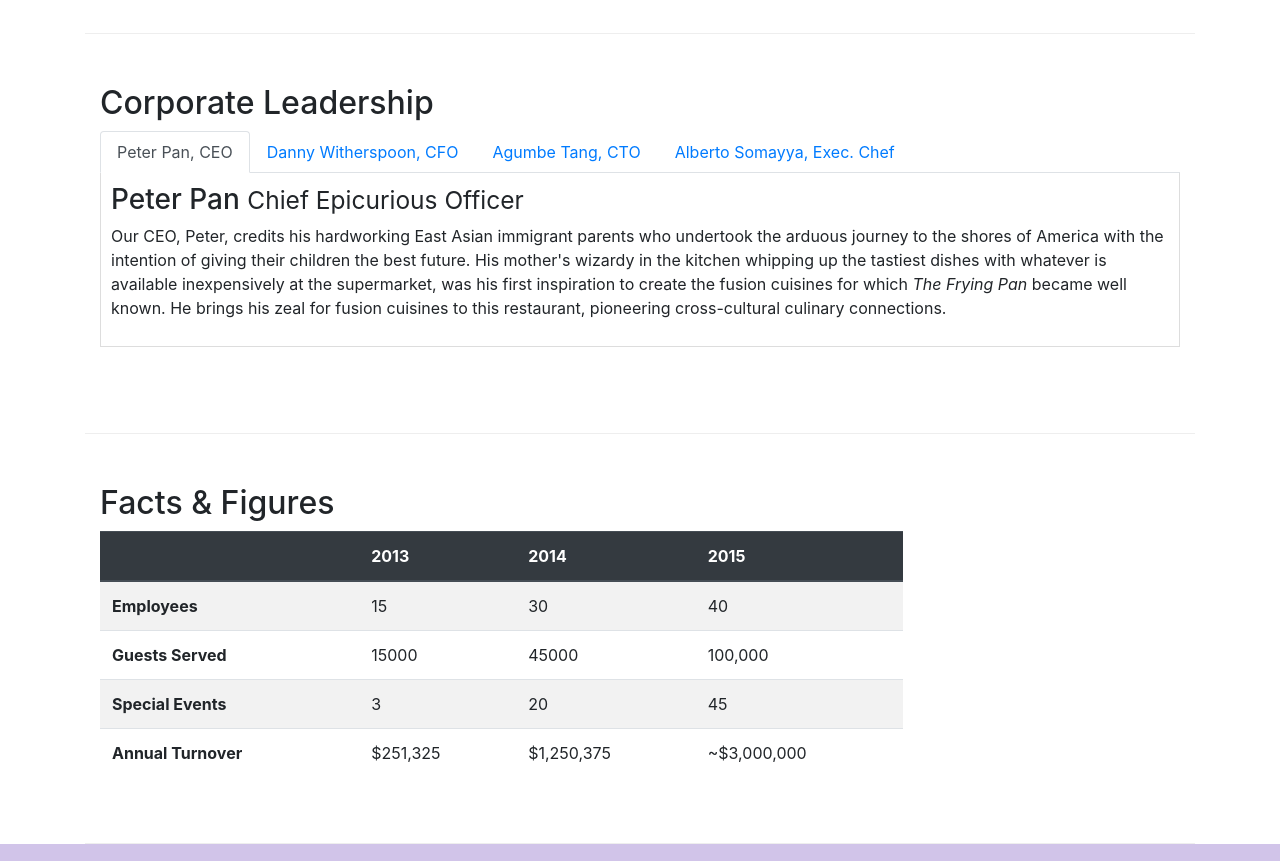
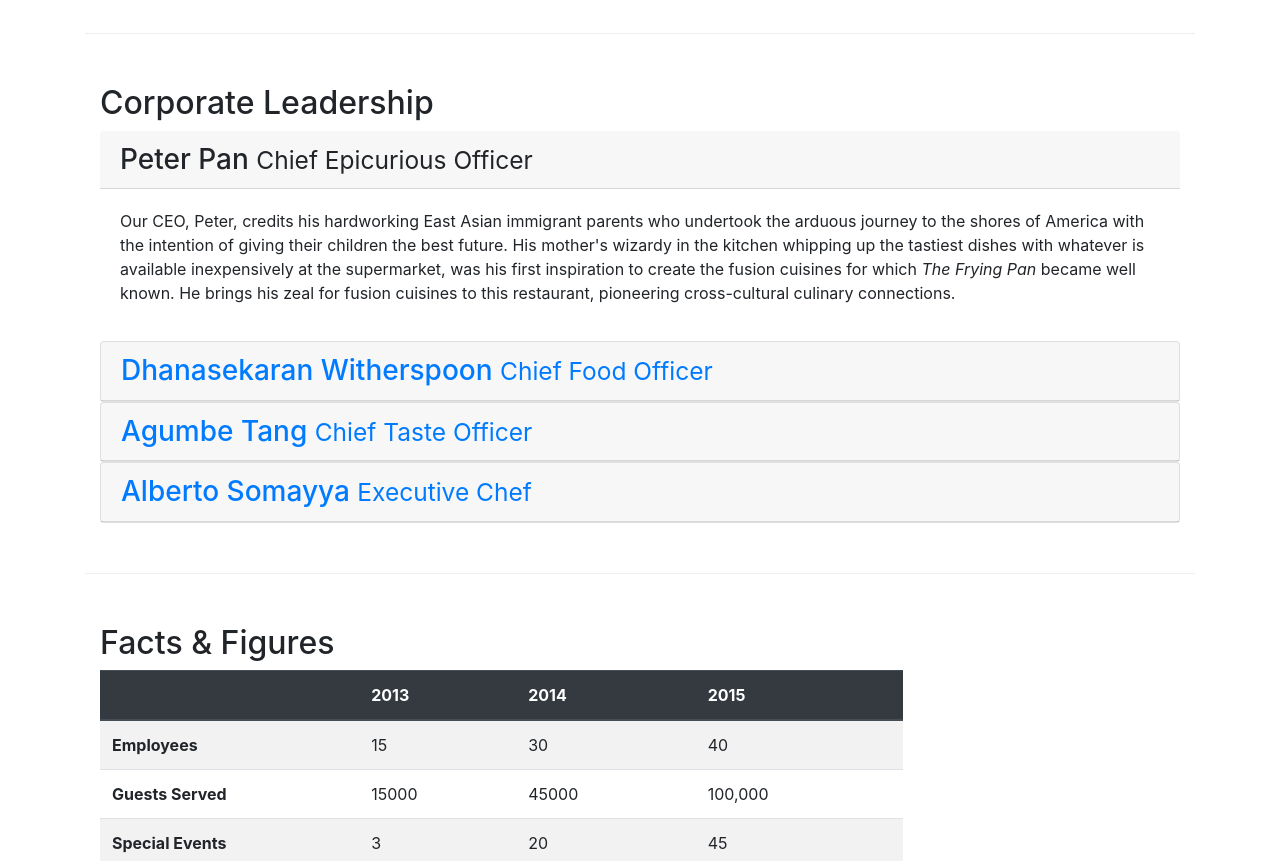
Before and after one commit to reinib/bootstrap, a plain HTML site: page aboutus.html in a window 1280 px wide. Shown: the part 940-1801 px from the top of the page. Drawn offline with nearby package versions, Linux system fonts and the light colour scheme.

Commit message:
Accordion

```diff
--- a/aboutus.html
+++ b/aboutus.html
@@ -102,37 +102,64 @@
             <div class="col-12">
                 <h2>Corporate Leadership</h2>
 
-                <ul class="nav nav-tabs">
-                    <li class="nav-item">
-                        <a class="nav-link active" href="#peter" role="tab" data-toggle="tab">Peter Pan, CEO</a>
-                    </li>
-                    <li class="nav-item">
-                        <a class="nav-link" href="#danny" role="tab" data-toggle="tab">Danny Witherspoon, CFO</a>
-                    </li>
-                    <li class="nav-item">
-                        <a class="nav-link" href="#agumbe"role="tab" data-toggle="tab">Agumbe Tang, CTO</a>
-                    </li>
-                    <li class="nav-item">
-                        <a class="nav-link" href="#alberto" role="tab" data-toggle="tab">Alberto Somayya, Exec. Chef</a>
-                    </li>
-                </ul>
+                <div id="accordion">
+                    <div class="card-header" role="tab" id="peterhead">
+                        <h3 class="mb-0">
+                            <a data-toggle="collapse" data-target="#peter">
+                                 Peter Pan <small>Chief Epicurious Officer</small>
+                            </a>
+                        </h3>
+                    </div>
+                    <div class="collapse show" id="peter" data-parent="#accordion">
+                        <div class="card-body">
+                            <p class="d-none d-sm-block">Our CEO, Peter, credits his hardworking East Asian immigrant parents who undertook the arduous journey to the shores of America with the intention of giving their children the best future. His mother's wizardy in the kitchen whipping up the tastiest dishes with whatever is available inexpensively at the supermarket, was his first inspiration to create the fusion cuisines for which <em>The Frying Pan</em> became well known. He brings his zeal for fusion cuisines to this restaurant, pioneering cross-cultural culinary connections.</p>
+                        </div>
+                    </div>
 
-                <div class="tab-content">
-                    <div role="tabpanel" class="tab-pane fade show active" id="peter">
-                        <h3>Peter Pan <small>Chief Epicurious Officer</small></h3>
-                        <p class="d-none d-sm-block">Our CEO, Peter, credits his hardworking East Asian immigrant parents who undertook the arduous journey to the shores of America with the intention of giving their children the best future. His mother's wizardy in the kitchen whipping up the tastiest dishes with whatever is available inexpensively at the supermarket, was his first inspiration to create the fusion cuisines for which <em>The Frying Pan</em> became well known. He brings his zeal for fusion cuisines to this restaurant, pioneering cross-cultural culinary connections.</p>
+                    <div class="card">
+                        <div class="card-header" role="tab" id="dannyhead">
+                            <h3 class="mb-0">
+                                <a class="collapsed" data-toggle="collapse" data-target="#danny">
+                                Dhanasekaran Witherspoon <small>Chief Food Officer</small>
+                                </a>
+                            </h3>
+                        </div>
+                        <div class="collapse" id="danny" data-parent="#accordion">
+                            <div class="card-body">
+                                <p class="d-none d-sm-block">Our CFO, Danny, as he is affectionately referred to by his colleagues, comes from a long established family tradition in farming and produce. His experiences growing up on a farm in the Australian outback gave him great appreciation for varieties of food sources. As he puts it in his own words, <em>Everything that runs, wins, and everything that stays, pays!</em></p>
+                            </div>
+                        </div>
                     </div>
-                    <div role="tabpanel" class="tab-pane fade show" id="danny">
-                        <h3>Dhanasekaran Witherspoon <small>Chief Food Officer</small></h3>
-                        <p class="d-none d-sm-block">Our CFO, Danny, as he is affectionately referred to by his colleagues, comes from a long established family tradition in farming and produce. His experiences growing up on a farm in the Australian outback gave him great appreciation for varieties of food sources. As he puts it in his own words, <em>Everything that runs, wins, and everything that stays, pays!</em></p>
+
+                    <div class="card">
+                        <div class="card-header" role="tab" id="agumbehead">
+                            <h3 class="mb-0">
+                                <a class="collapsed" data-toggle="collapse" data-target="#agumbe">
+                                Agumbe Tang <small>Chief Taste Officer</small>
+                                </a>
+                            </h3>
+                        </div>
+                        <div class="collapse" id="agumbe" data-parent="#accordion">
+                            <div class="card-body">
+                                <p class="d-none d-sm-block">Blessed with the most discerning gustatory sense, Agumbe, our CTO, personally ensures that every dish that we serve meets his exacting tastes. Our chefs dread the tongue lashing that ensues if their dish does not meet his exacting standards. He lives by his motto, <em>You click only if you survive my lick.</em></p>
+                            </div>
+                        </div>
                     </div>
-                    <div role="tabpanel" class="tab-pane fade show" id="agumbe">
-                        <h3>Agumbe Tang <small>Chief Taste Officer</small></h3>
-                        <p class="d-none d-sm-block">Blessed with the most discerning gustatory sense, Agumbe, our CTO, personally ensures that every dish that we serve meets his exacting tastes. Our chefs dread the tongue lashing that ensues if their dish does not meet his exacting standards. He lives by his motto, <em>You click only if you survive my lick.</em></p>
-                    </div>
-                    <div role="tabpanel" class="tab-pane fade show" id="alberto">
-                        <h3>Alberto Somayya <small>Executive Chef</small></h3>
-                        <p class="d-none d-sm-block">Award winning three-star Michelin chef with wide International experience having worked closely with whos-who in the culinary world, he specializes in creating mouthwatering Indo-Italian fusion experiences. He says, <em>Put together the cuisines from the two craziest cultures, and you get a winning hit! Amma Mia!</em></p>
+
+                    <div class="card">
+                        <div class="card-header" role="tab" id="albertohead">
+                            <h3 class="mb-0">
+                                <a class="collapsed" data-toggle="collapse" data-target="#alberto">
+                                Alberto Somayya <small>Executive Chef</small>
+                                </a>
+                            </h3>
+                        </div>
+                        <div class="collapse" id="alberto" data-parent="#accordion">
+                            <div class="card-body">
+                                <p class="d-none d-sm-block">Award winning three-star Michelin chef with wide International experience having worked closely with whos-who in the culinary world, he specializes in creating mouthwatering Indo-Italian fusion experiences. He says, <em>Put together the cuisines from the two craziest cultures, and you get a winning hit! Amma Mia!</em></p>
+                            </div>
+                        </div>
+
                     </div>
                 </div>
 
```
